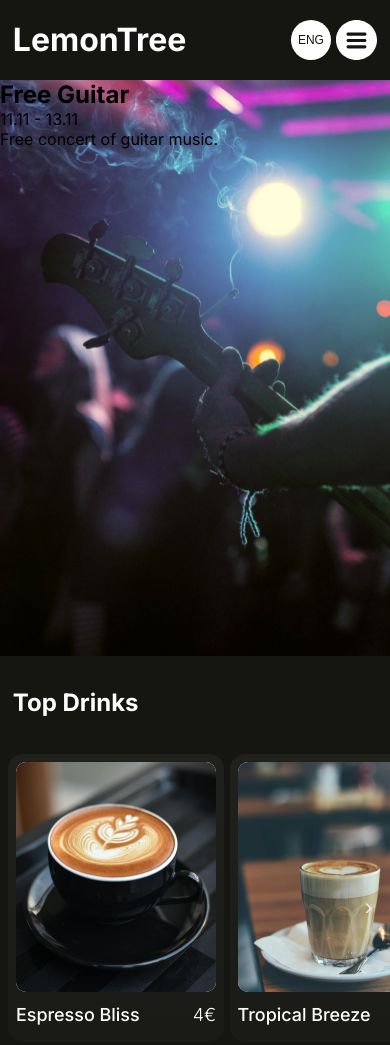
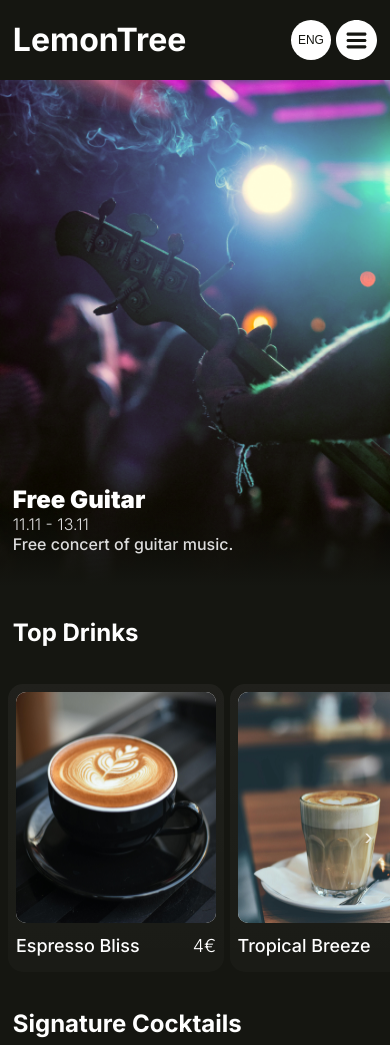
Before and after one commit to YOMIVE/menubar, a plain HTML site: page html/mainMenu.html in a window 390 px wide. Shown: the top 1045 px of the page. Drawn offline with Linux system fonts and the light colour scheme.

Commit message:
herpizda

```diff
--- a/styles/adoptiveStyle.css
+++ b/styles/adoptiveStyle.css
@@ -184,9 +184,42 @@
         background-position: center; /* Центрирует картинку в элементе */
         background-repeat: no-repeat; /* Запрещает повторение картинки */
         width: 100vw;
-        height: 36rem;
+        height: 60vh;
+
+        position: relative;
     }
 
+    .textGroup {
+        position: absolute;
+        bottom: 2rem;
+        left: 0.8rem;
+        z-index: 15;
+    }
+
+    .textGroup > h2 {
+        color: white;
+        font-weight: 900;
+    }
+
+    .data-textGroup {
+        color: #DDDDDD;
+        font-weight: 300;
+    }
+
+    .desc-textGroup {
+        color: #DDDDDD;
+        font-weight: 500;
+    }
+
+    .gradient {
+        position: absolute;
+        background: linear-gradient(to bottom, #15161100, #151611);
+        width: 100%;
+        height: 10vh;
+        bottom: 0;
+        left: 0;
+        z-index: 14;
+    }
 
 
 
```
